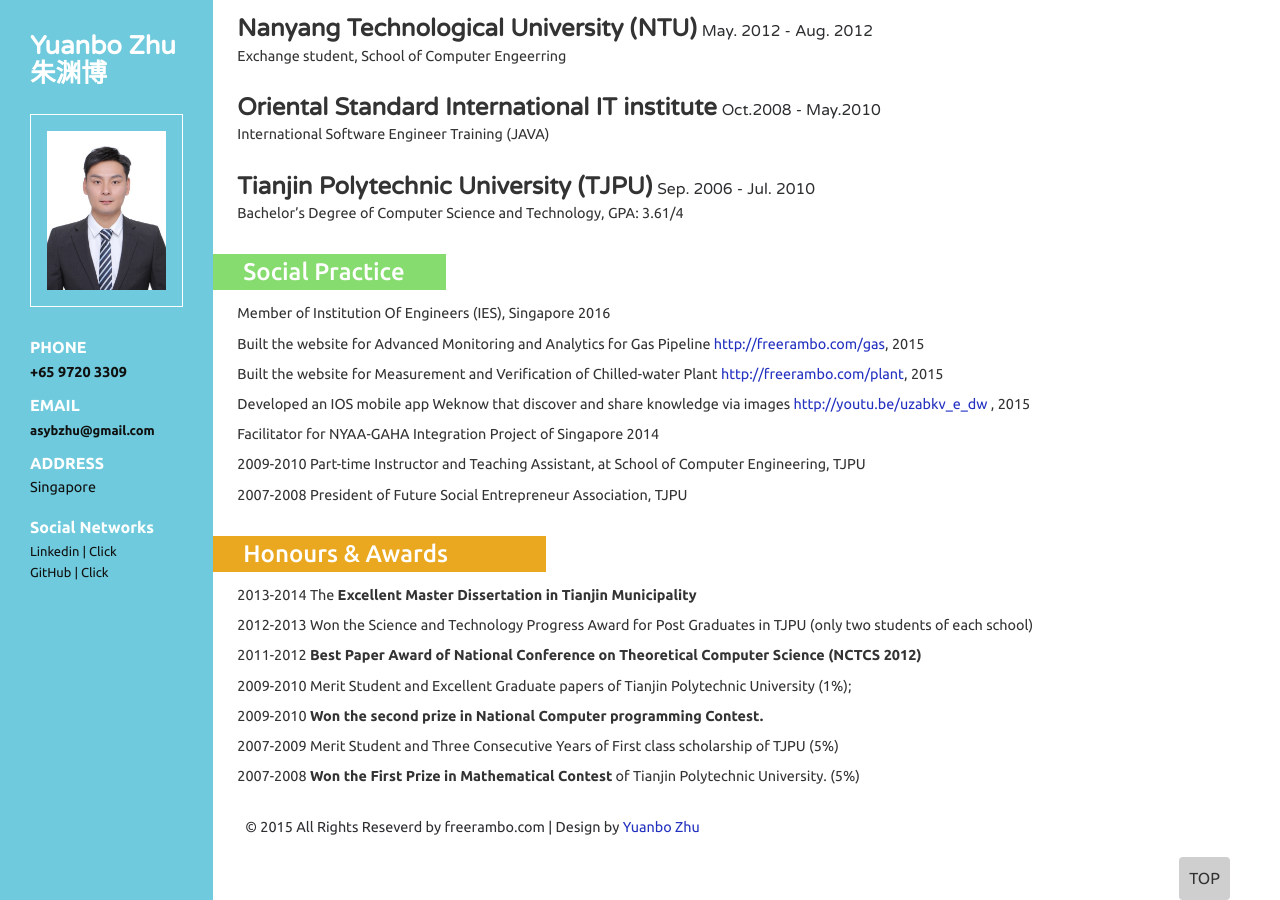
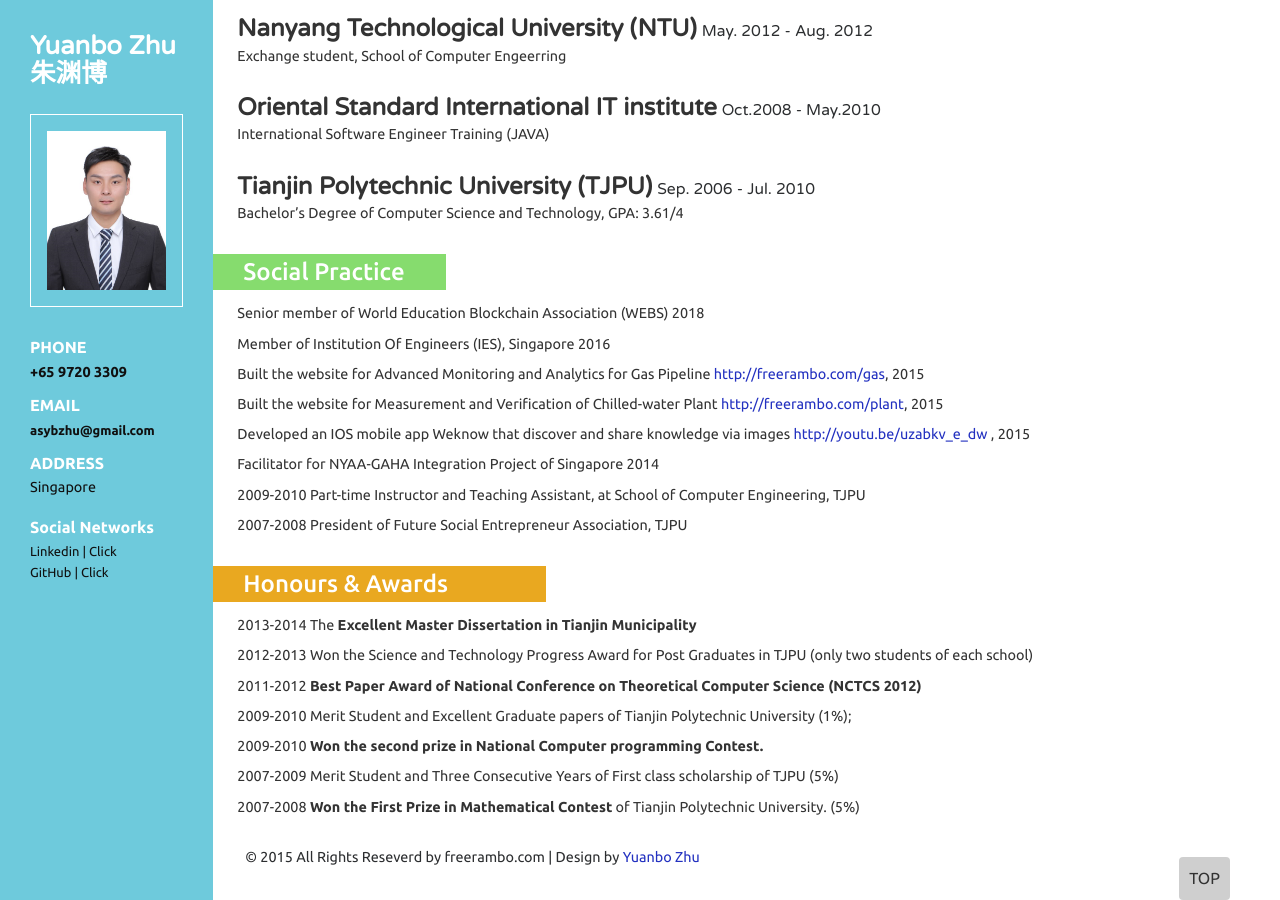
Before and after one commit to freerambo/freerambo.github.io, a Jekyll site: the page built from portfolio/index.html, in a window 1280 px wide and 900 px high, scrolled down 4065 px. Built offline with Jekyll 4.4.1, drawn with Linux system fonts in a browser that asks for light colours; nearby versions of some CDN libraries; library files that are not in the unit come from our copies.

Commit message:
update profiles

```diff
--- a/portfolio/index.html
+++ b/portfolio/index.html
@@ -374,6 +374,7 @@ Linux server, Oracle Data base, Java, VBA				</p>
 		   <div id="social" class="company">
 			 <h3 class="clr1">Social Practice </h3>
 			 <div class="company_details">
+				 <h6>Senior member of World Education Blockchain Association (WEBS) 2018</h6>
                  <h6>Member of Institution Of Engineers (IES), Singapore 2016</h6>
                  <h6>Built the website for Advanced Monitoring and Analytics for Gas Pipeline  <a href="http://freerambo.com/gas" target ="_blank" >http://freerambo.com/gas</a>, 2015</h6>
 				 <h6>Built the website for Measurement and Verification of Chilled-water Plant  <a href="http://freerambo.com/plant  " target ="_blank" >http://freerambo.com/plant</a>, 2015</h6>
```
Also changed, not shown: 1 other file.
